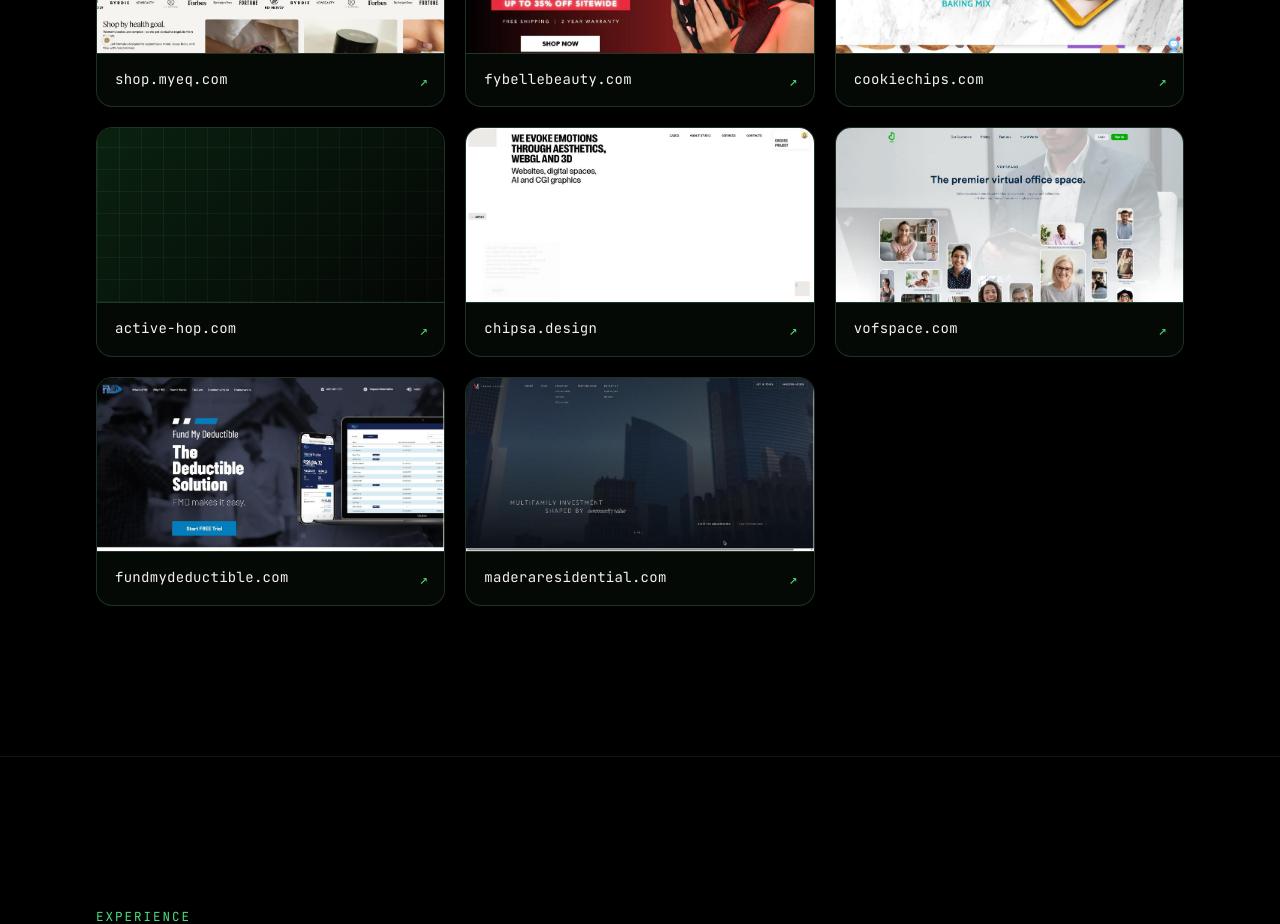
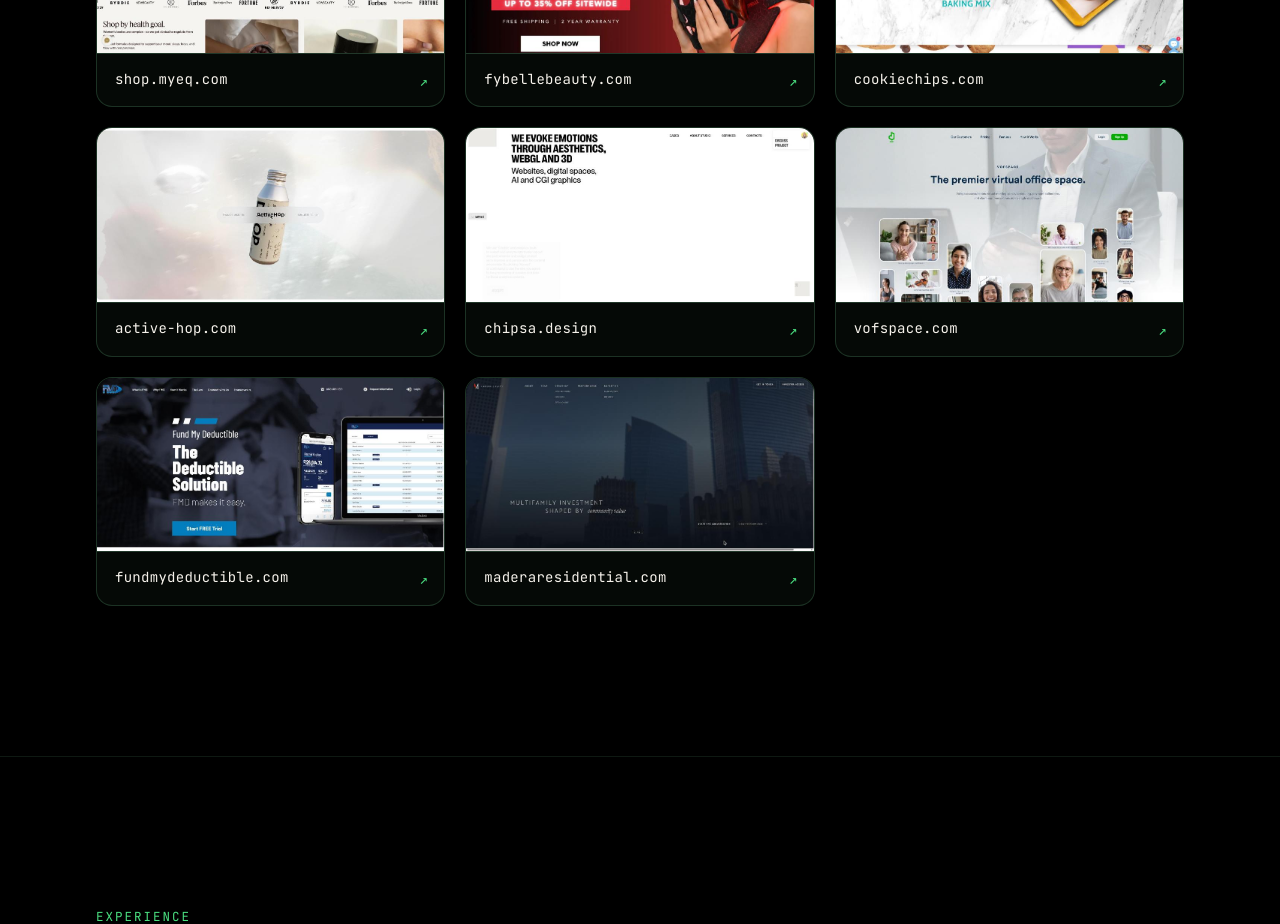
Before and after one commit to abdulhayeedev/abdul-mcp, a Next.js app: page / in a window 1280 px wide. Shown: the part 2560-3484 px from the top of the page. Built offline with nearby package versions, Linux system fonts and the light colour scheme; a web font is replaced by a local one.

Commit message:
Add background image for active-hop chip

```diff
--- a/app/globals.css
+++ b/app/globals.css
@@ -155,3 +155,5 @@ footer .inner{display:flex;justify-content:space-between;flex-wrap:wrap;gap:10px
 
 /* cookie chips */
 #work .chips a.chip[href*="cookiechips"]::before{background-image:url(/site-cookiechips.jpg)}
+
+#work .chips a.chip[href*="active-hop"]::before{background-image:url(/site-activehop.jpg)}
```
